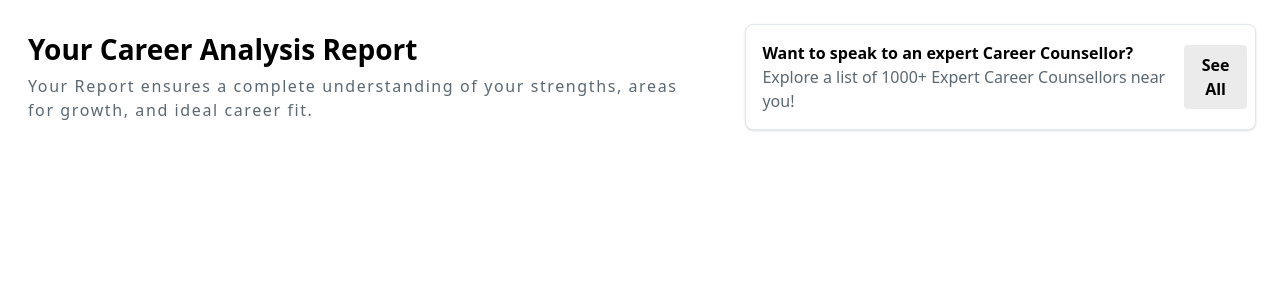
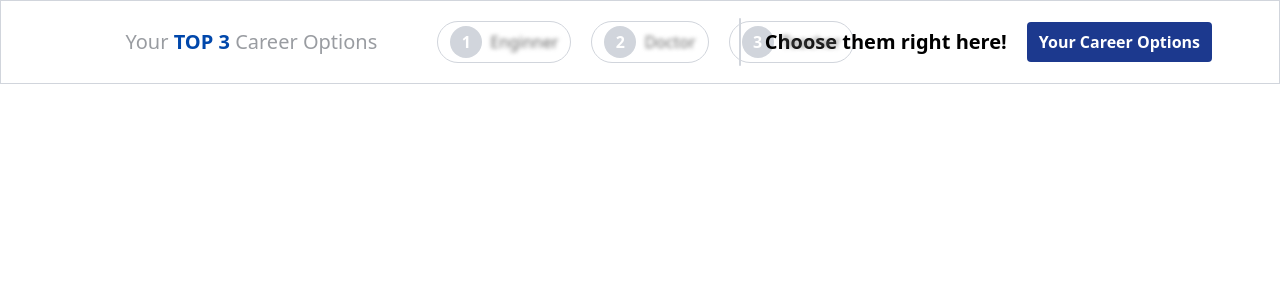
Before and after one commit to Yash-KK/infigon-frontend, a Next.js app: page /playground in a window 1280 px wide. Shown: the top 300 px of the page. Built offline with nearby package versions, Linux system fonts and the light colour scheme.

Commit message:
build career-options component

```diff
--- a/app/playground/page.tsx
+++ b/app/playground/page.tsx
@@ -1,9 +1,9 @@
-import Intro from "@/components/Intro";
+import CareerOptions from "@/components/CareerOptions";
 
 export default function Playground() {
   return (
     <div>
-      <Intro />
+      <CareerOptions />
     </div>
   );
 }
--- /dev/null
+++ b/components/CareerOptions.tsx
@@ -0,0 +1,61 @@
+import Button from "./ui/Button";
+import Label from "./ui/Label";
+
+const CareerOptions = () => {
+  return (
+    <div className="flex items-center border-1 border-gray-300 p-1">
+      <div className="flex justify-between items-center w-4/7 p-4 ">
+        <div className="text-[#999CA1] text-xl text-right mr-15 flex-1">
+          Your <span className="font-bold text-[#0047AB]">TOP 3</span> Career
+          Options
+        </div>
+        <div className="flex w-2/5 space-x-5">
+          <Button
+            text="Enginner"
+            textClassName="blur-[2px]"
+            className="flex items-center border border-gray-300 p-1 px-3 rounded-full text-[#696969]"
+            leftChild={
+              <span className="flex items-center justify-center font-bold bg-gray-300 text-white rounded-full w-8 h-8 mr-2">
+                1
+              </span>
+            }
+          />
+          <Button
+            text="Doctor"
+            textClassName="blur-[2px]"
+            className="flex items-center border border-gray-300 p-1 px-3 rounded-full text-[#696969]"
+            leftChild={
+              <span className="flex items-center justify-center font-bold bg-gray-300 text-white rounded-full w-8 h-8 mr-2">
+                2
+              </span>
+            }
+          />
+          <Button
+            text="Teacher"
+            textClassName="blur-[2px]"
+            className="flex items-center border border-gray-300 p-1 px-3 rounded-full text-[#696969]"
+            leftChild={
+              <span className="flex items-center justify-center font-bold bg-gray-300 text-white rounded-full w-8 h-8 mr-2">
+                3
+              </span>
+            }
+          />
+        </div>
+      </div>
+      <div className="h-12 w-0.5 rounded bg-gray-300 mx-2"></div>
+      <div className="flex items-center p-4 flex-1">
+        <Label
+          text="Choose them right here! "
+          className="font-bold text-xl text-black mr-5"
+        />
+
+        <Button
+          text="Your Career Options"
+          className="flex items-center bg-blue-900 p-2 px-3 rounded text-[#696969]"
+          textClassName="text-white font-bold"
+        />
+      </div>
+    </div>
+  );
+};
+export default CareerOptions;
--- /dev/null
+++ b/components/ui/Button.tsx
@@ -0,0 +1,17 @@
+interface ButtonProps {
+  text: string;
+  className?: string;
+  textClassName?: string;
+  leftChild?: React.ReactNode
+}
+
+const Button = ({ text, className, textClassName, leftChild }: ButtonProps) => {
+  return (
+    <div className={`${className} text-[#5B6871]`}>
+        {leftChild}
+      <span className={`${textClassName}`}>{text}</span>
+    </div>
+  );
+};
+
+export default Button;
```
